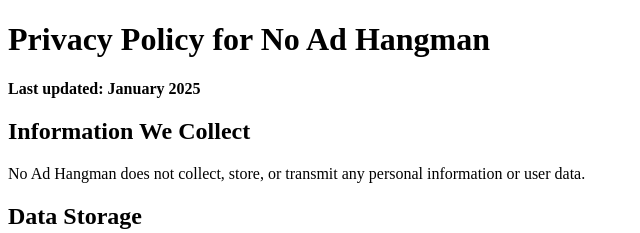
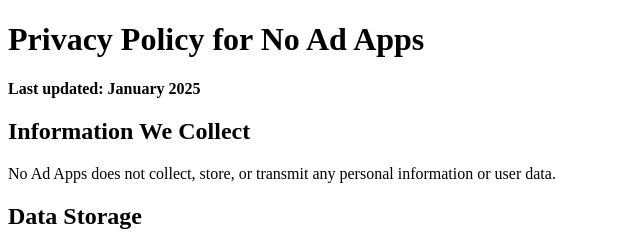
Before and after one commit to no-ad-apps/no-ad-apps, a plain HTML site: page index.html in a window 1280 px wide. Shown: the top 233 px of the page, without its empty margins (0-640 px from the left). Drawn offline with Linux system fonts and the light colour scheme.

Commit message:
Update index.html

```diff
--- a/index.html
+++ b/index.html
@@ -1,14 +1,14 @@
 <!DOCTYPE html>
   <html>
   <head>
-      <title>No Ad Hangman - Privacy Policy</title>
+      <title>No Ad Apps - Privacy Policy</title>
   </head>
   <body>
-      <h1>Privacy Policy for No Ad Hangman</h1>
+      <h1>Privacy Policy for No Ad Apps</h1>
       <p><strong>Last updated: January 2025</strong></p>
 
       <h2>Information We Collect</h2>
-      <p>No Ad Hangman does not collect, store, or transmit any
+      <p>No Ad Apps does not collect, store, or transmit any
   personal information or user data.</p>
 
       <h2>Data Storage</h2>
```
